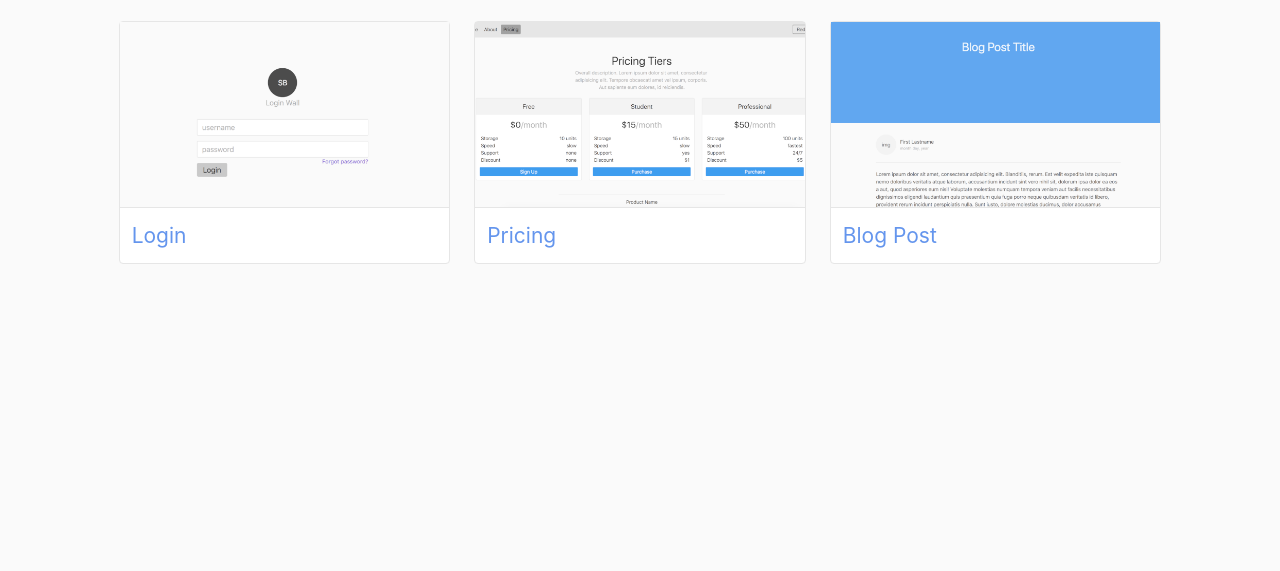
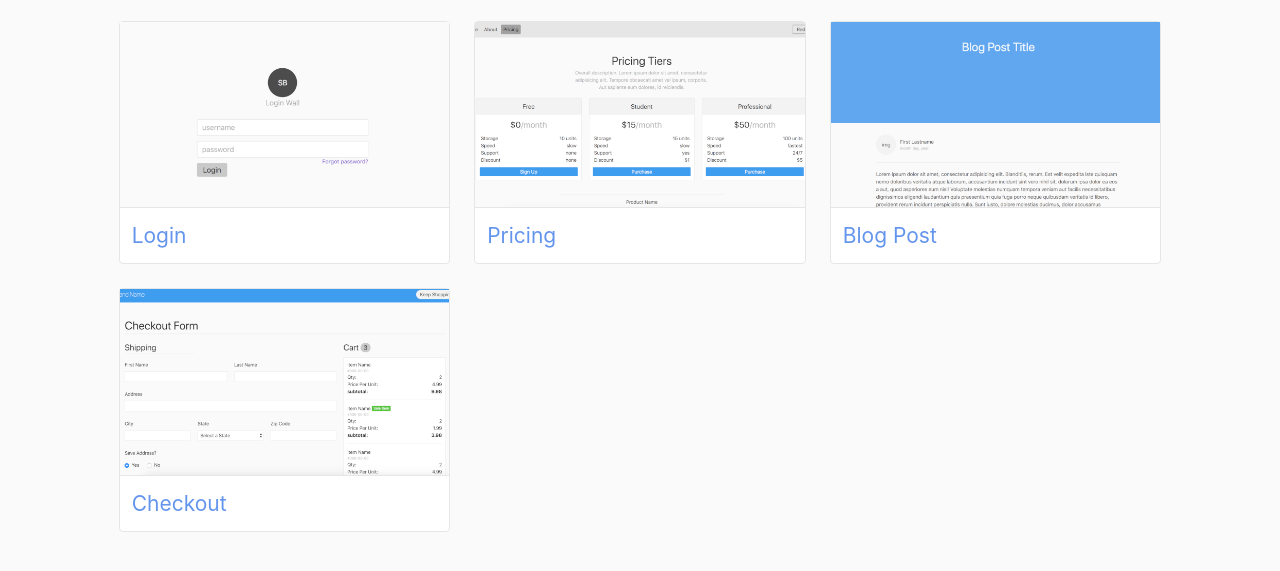
Before and after one commit to dlcNine/sandbox-examples, a website: page index.html in a window 1280 px wide. Shown: the part 169-740 px from the top of the page. Drawn offline with Linux system fonts and the light colour scheme.

Commit message:
add card for checkout

```diff
--- a/index.html
+++ b/index.html
@@ -17,7 +17,7 @@
             <h1 class="text-center">Sandbox Examples</h1>
             <hr class="mb-2">
             <h3 class="mb-2">The boilerplate HTML for the following examples can be found in the <a class="a" target="_blank" href="https://github.com/dlcNine/sandbox-examples">sandbox-examples</a> github repo.</h3>
-            <div class="flex grid flex-wrap">
+            <div class="flex grid flex-wrap pb-4">
                 <div class="unit-4 unit-6-md unit-12-sm">
                     <div class="card">
                         <div class="card-header image">
@@ -54,6 +54,18 @@
                         </div>
                     </div>
                 </div>
+                <div class="unit-4 unit-6-md unit-12-sm">
+                    <div class="card">
+                        <div class="card-header image">
+                            <a href="/sandbox-examples/public/views/checkout.html">
+                                <img src="./public/images/checkout.png" alt="checkout-screen">
+                            </a>
+                        </div>
+                        <div class="card-body bt">
+                            <h3><a class="a" href="/sandbox-examples/public/views/checkout.html">Checkout</a></h3>
+                        </div>
+                    </div>
+                </div>
 
 
             </div>
```
Also changed, not shown: public/images/checkout.png (added).
